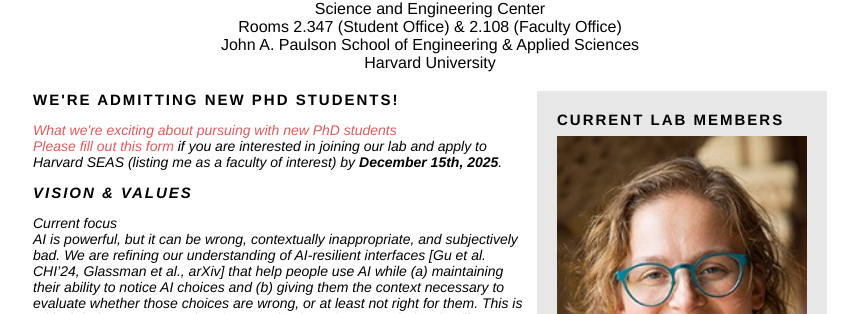
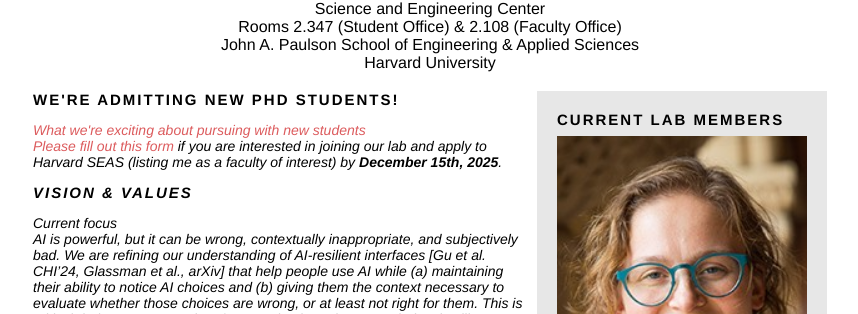
Before and after one commit to eglassman/eglassman.github.io, a Jekyll site: the page built from index.html, in a window 1280 px wide and 900 px high. Shown: the part 156-470 px from the top of the window, without its empty margins (210-1068 px from the left). Built offline with Jekyll 4.4.1, drawn with Linux system fonts in a browser that asks for light colours.

Commit message:
word tweak

```diff
--- a/index.html
+++ b/index.html
@@ -40,7 +40,7 @@ layout: default
     <!-- for thought and action
     </p> -->
     <!-- <h1>We're admitting new PhD students!</h1> -->
-    <span class="slightlybold"><a href="https://docs.google.com/document/d/1CTgkYFeM0JWyDfBiEkPl0LiIC0F81F9XGDyyCAiHDBA/edit?usp=sharing"><i>What we're exciting about pursuing with new PhD students</span><br>
+    <span class="slightlybold"><a href="https://docs.google.com/document/d/1CTgkYFeM0JWyDfBiEkPl0LiIC0F81F9XGDyyCAiHDBA/edit?usp=sharing"><i>What we're exciting about pursuing with new students</span><br>
     Please fill out <a href="https://forms.gle/rUD2pHvVjQ71njL9A">this form</a> if you are interested in joining our lab and apply to Harvard SEAS (listing me as a faculty of interest) by <b>December 15th, 2025</b>.
     <p>
 
```
